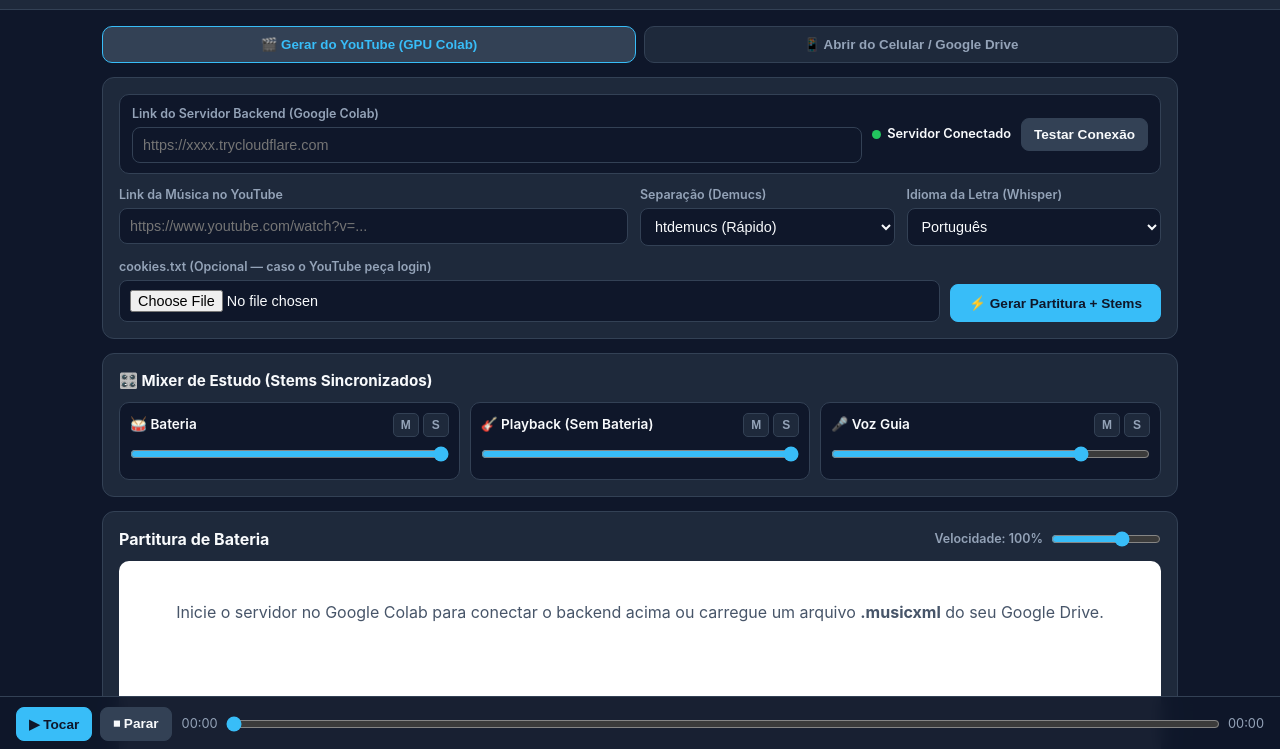
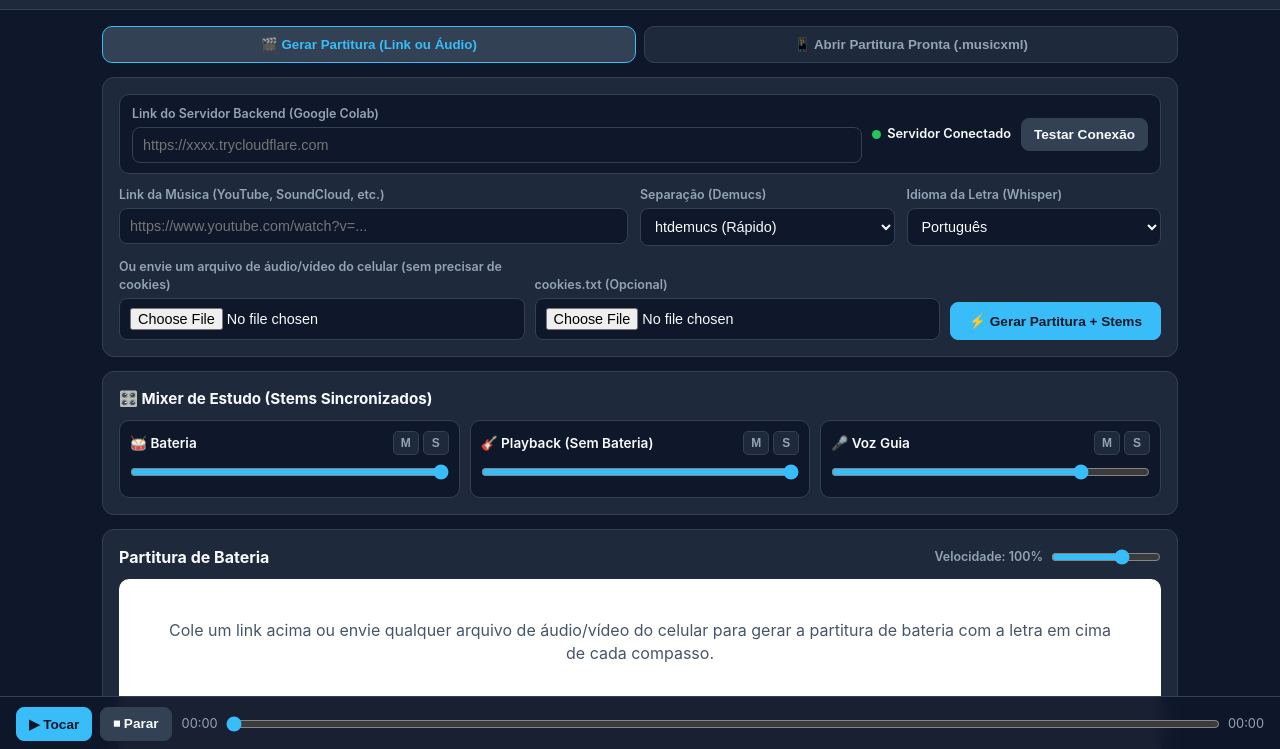
Before and after one commit to Gabriel20gvn/drumscribe-studio, a plain HTML site: page index.html in a window 1280 px wide. Shown: the part 49-798 px from the top of the page. Drawn offline with Linux system fonts and the light colour scheme; no server answers.

Commit message:
index.html

```diff
--- a/index.html
+++ b/index.html
@@ -263,11 +263,11 @@
 <div class="container">
   <div class="setup-section">
     <div class="tabs">
-      <button class="tab-btn active" data-tab="youtubeTab">🎬 Gerar do YouTube (GPU Colab)</button>
-      <button class="tab-btn" data-tab="localTab">📱 Abrir do Celular / Google Drive</button>
+      <button class="tab-btn active" data-tab="youtubeTab">🎬 Gerar Partitura (Link ou Áudio)</button>
+      <button class="tab-btn" data-tab="localTab">📱 Abrir Partitura Pronta (.musicxml)</button>
     </div>
 
-    <!-- ABA 1: YOUTUBE + BACKEND COLAB -->
+    <!-- ABA 1: YOUTUBE OU UPLOAD DIRETO + BACKEND COLAB -->
     <div id="youtubeTab" class="card">
       <div class="server-bar">
         <div style="flex:1; min-width:220px;">
@@ -284,7 +284,7 @@
 
       <div class="grid-form">
         <div>
-          <label for="ytUrl">Link da Música no YouTube</label>
+          <label for="ytUrl">Link da Música (YouTube, SoundCloud, etc.)</label>
           <input type="text" id="ytUrl" placeholder="https://www.youtube.com/watch?v=..." />
         </div>
         <div>
@@ -306,8 +306,12 @@
       </div>
 
       <div style="display:flex; flex-wrap:wrap; gap:10px; align-items:flex-end; margin-top:12px;">
-        <div style="flex:1; min-width:200px;">
-          <label for="cookiesFile">cookies.txt (Opcional — caso o YouTube peça login)</label>
+        <div style="flex:1; min-width:220px;">
+          <label for="mediaFile">Ou envie um arquivo de áudio/vídeo do celular (sem precisar de cookies)</label>
+          <input type="file" id="mediaFile" accept="audio/*,video/*" />
+        </div>
+        <div style="flex:1; min-width:180px;">
+          <label for="cookiesFile">cookies.txt (Opcional)</label>
           <input type="file" id="cookiesFile" accept=".txt" />
         </div>
         <button id="generateBtn" class="btn btn-primary" style="padding:10px 18px;">
@@ -326,10 +330,10 @@
       </div>
     </div>
 
-    <!-- ABA 2: ABRIR ARQUIVOS DO DRIVE / CELULAR -->
+    <!-- ABA 2: ABRIR ARQUIVOS PRONTOS DO DRIVE / CELULAR -->
     <div id="localTab" class="card hidden">
       <p style="font-size:0.85rem; color:var(--muted); margin-bottom:10px;">
-        Selecione os arquivos salvos no seu <strong>Google Drive</strong> ou memória do celular:
+        Selecione uma partitura <strong>.musicxml</strong> já gerada anteriormente e os áudios salvos no seu celular ou Google Drive:
       </p>
       <div class="grid-form">
         <div>
@@ -415,7 +419,7 @@
     </div>
     <div id="alphaTabContainer">
       <p style="padding:30px; text-align:center; color:#475569;">
-        Inicie o servidor no Google Colab para conectar o backend acima ou carregue um arquivo <strong>.musicxml</strong> do seu Google Drive.
+        Cole um link acima ou envie qualquer arquivo de áudio/vídeo do celular para gerar a partitura de bateria com a letra em cima de cada compasso.
       </p>
     </div>
   </div>
@@ -435,7 +439,6 @@
 </div>
 
 <script>
-  // --- 0. Configuração Dinâmica do Backend (Colab / Tunnel) ---
   const apiBaseInput = document.getElementById('apiBaseUrl');
   const serverStatusText = document.getElementById('serverStatusText');
   const testServerBtn = document.getElementById('testServerBtn');
@@ -486,7 +489,6 @@
   testServerBtn.addEventListener('click', checkServerConnection);
   apiBaseInput.addEventListener('change', checkServerConnection);
 
-  // --- 1. Alternância de Abas ---
   document.querySelectorAll('.tab-btn').forEach(btn => {
     btn.addEventListener('click', () => {
       document.querySelectorAll('.tab-btn').forEach(b => b.classList.remove('active'));
@@ -497,7 +499,6 @@
     });
   });
 
-  // --- 2. Screen Wake Lock ---
   let wakeLock = null;
   const wakeLockBtn = document.getElementById('wakeLockBtn');
   wakeLockBtn.addEventListener('click', async () => {
@@ -518,7 +519,6 @@
     } catch (err) { console.warn(err); }
   });
 
-  // --- 3. Modo Leitura ---
   const readingModeBtn = document.getElementById('readingModeBtn');
   const exitReadingBtn = document.getElementById('exitReadingBtn');
   function toggleReadingMode() {
@@ -530,7 +530,6 @@
   readingModeBtn.addEventListener('click', toggleReadingMode);
   exitReadingBtn.addEventListener('click', toggleReadingMode);
 
-  // --- 4. AlphaTab ---
   let alphaApi = null;
   function loadScoreIntoAlphaTab(urlOrBuffer) {
     const container = document.getElementById('alphaTabContainer');
@@ -545,7 +544,6 @@
     alphaApi.load(urlOrBuffer);
   }
 
-  // --- 5. Mixer Multifaixas ---
   const tracks = {
     drums: { audio: new Audio(), vol: 1.0, mute: false, solo: false, loaded: false },
     no_drums: { audio: new Audio(), vol: 1.0, mute: false, solo: false, loaded: false },
@@ -668,7 +666,6 @@
     }
   }, 250);
 
-  // --- 6. Integração com Backend (YouTube) ---
   const generateBtn = document.getElementById('generateBtn');
   const progressWrap = document.getElementById('progressWrap');
   const progressText = document.getElementById('progressText');
@@ -677,7 +674,12 @@
 
   generateBtn.addEventListener('click', async () => {
     const url = document.getElementById('ytUrl').value.trim();
-    if (!url) return alert('Cole o link de um vídeo do YouTube.');
+    const mediaInput = document.getElementById('mediaFile');
+    const hasMedia = mediaInput.files.length > 0;
+
+    if (!url && !hasMedia) {
+      return alert('Cole um link ou selecione um arquivo de áudio/vídeo do seu celular.');
+    }
 
     if (!getApiBase() && window.location.hostname.includes('github.io')) {
       return alert('Cole primeiro o Link do Servidor Backend gerado no Google Colab (ex.: https://xxxx.trycloudflare.com).');
@@ -689,12 +691,14 @@
     formData.append('whisper_model', 'small');
     formData.append('language', document.getElementById('whisperLang').value);
 
+    if (hasMedia) formData.append('media_file', mediaInput.files[0]);
+
     const cookiesInput = document.getElementById('cookiesFile');
     if (cookiesInput.files.length > 0) formData.append('cookies_file', cookiesInput.files[0]);
 
     generateBtn.disabled = true;
     progressWrap.style.display = 'block';
-    progressText.textContent = 'Enviando tarefa para o servidor GPU...';
+    progressText.textContent = hasMedia ? 'Enviando áudio para o servidor GPU...' : 'Enviando link para o servidor GPU...';
     progressPct.textContent = '5%';
     progressFill.style.width = '5%';
 
@@ -741,7 +745,6 @@
     }
   });
 
-  // --- 7. Modo Local / Google Drive ---
   document.getElementById('loadLocalBtn').addEventListener('click', async () => {
     const xmlFile = document.getElementById('localXml').files[0];
     const drumsFile = document.getElementById('localDrums').files[0];
```
